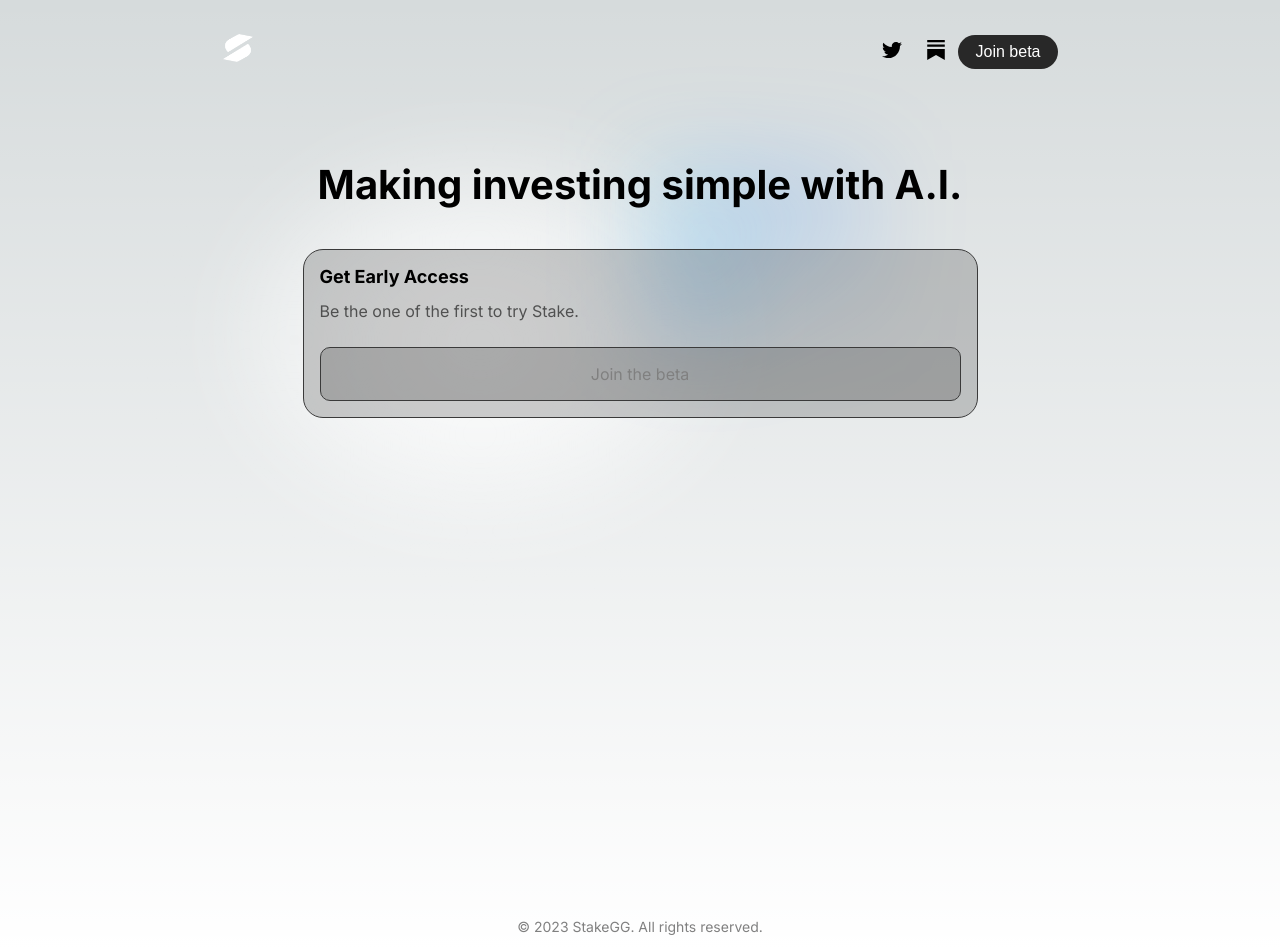
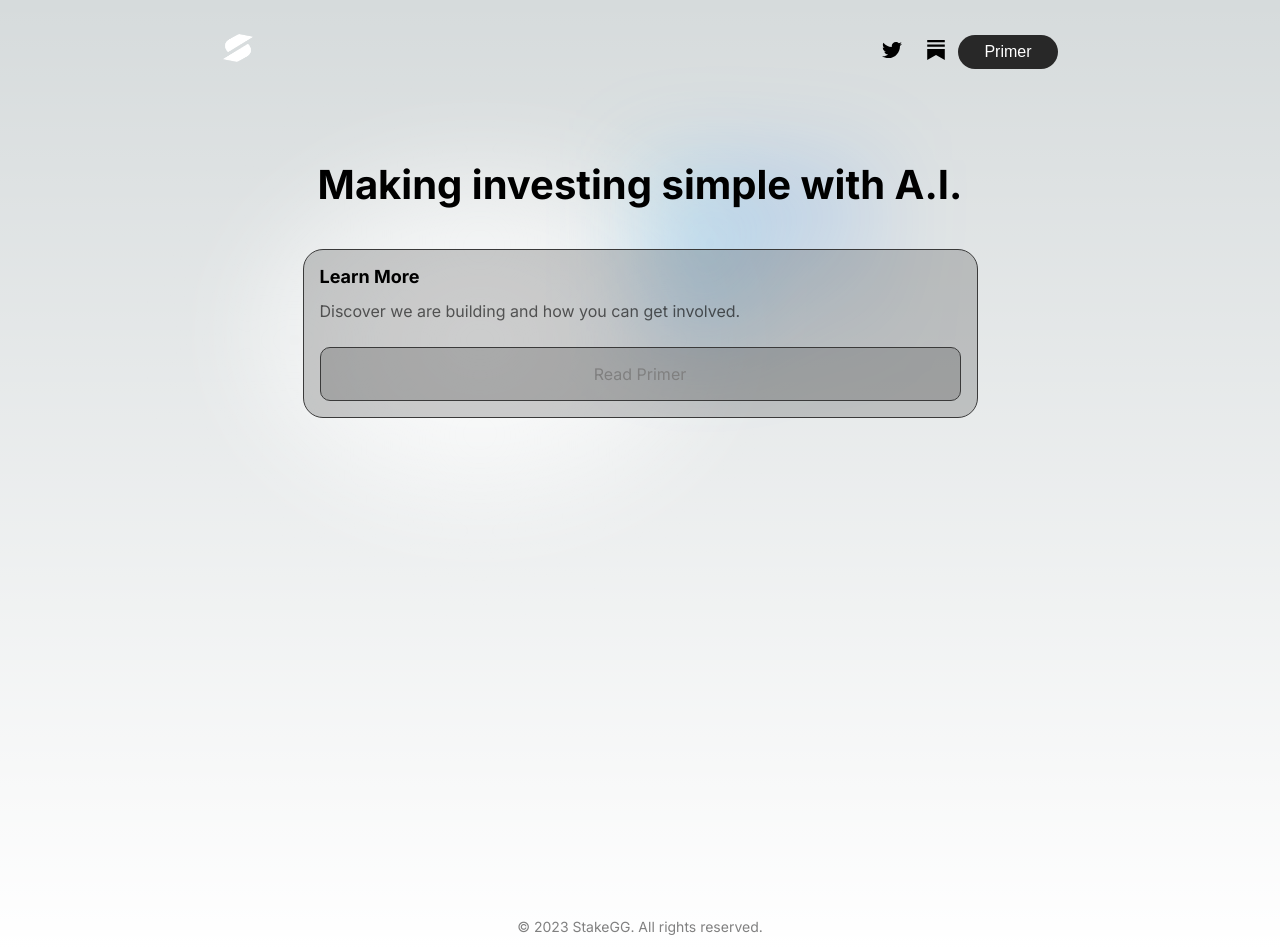
Before and after one commit to ethanchiasson/StakeAI-Landing, a Next.js app: page / in a window 1280 px wide. Built offline with nearby package versions, Linux system fonts and the light colour scheme.

Commit message:
minor changes

```diff
--- a/src/components/Navbar.tsx
+++ b/src/components/Navbar.tsx
@@ -81,7 +81,7 @@ const Navbar = () => {
             </a>
           ))}
           <a href="https://app.stake.gg">
-            <button className={styles.join}>Join beta</button>
+            <button className={styles.join}>Primer</button>
           </a>
         </motion.div>
 
@@ -107,7 +107,7 @@ const Navbar = () => {
             </div>
           </a>
         ))}
-        <button className={styles.join}>Join beta</button>
+        <button className={styles.join}>Primer</button>
       </motion.div>
     </>
   );
--- a/src/pages/index.tsx
+++ b/src/pages/index.tsx
@@ -1,11 +1,10 @@
 import Head from "next/head";
-import { Inter } from "next/font/google";
+import { Inter} from "next/font/google";
 import styles from "@/styles/Home.module.scss";
 import { motion } from "framer-motion";
 import { useRef } from "react";
 
 const inter = Inter({ subsets: ["latin"] });
-
 
 export default function Home() {
 
@@ -42,12 +41,16 @@ export default function Home() {
             className={styles.top}
           >
             <div className={styles.card}>
-              <h4 className={inter.className}>Get Early Access</h4>
+              {/* <h4 className={inter.className}>Get Early Access</h4>
               <p className={inter.className}>
                 Be the one of the first to try Stake.
+              </p> */}
+                <h4 className={inter.className}>Learn More</h4>
+              <p className={inter.className}>
+                Discover we are building and how you can get involved.
               </p>
               <a href="https://discord.com" className={styles.connect}>
-                Join the beta
+              Read Primer
               </a>
             </div>
           </motion.div>
--- a/src/styles/Footer.module.scss
+++ b/src/styles/Footer.module.scss
@@ -3,6 +3,8 @@
 
 
 .footer{
+    font-family: 'Inter',system-ui, -apple-system, BlinkMacSystemFont, "Segoe UI", Roboto,
+    Oxygen, Ubuntu, Cantarell, "Open Sans", "Helvetica Neue", sans-serif;
     display: flex;
     padding: 1em;
     justify-content: center;
--- a/src/styles/Globals.scss
+++ b/src/styles/Globals.scss
@@ -1,13 +1,13 @@
 @import url('https://fonts.googleapis.com/css2?family=Inter:wght@400;600&display=swap');
-
+@import url('https://fonts.googleapis.com/css2?family=Inter:wght@400;600&family=Nunito+Sans&display=swap');
 
 
 :root {
   --max-width: 1100px;
   --border-radius: 12px;
-  --font-mono: 'Inter', ui-monospace, Menlo, Monaco, 'Cascadia Mono', 'Segoe UI Mono',
+  --font-mono: 'Nunito'.'Inter', ui-monospace, Menlo, Monaco, 'Cascadia Mono', 'Segoe UI Mono',
     'Roboto Mono', 'Oxygen Mono', 'Ubuntu Monospace', 'Source Code Pro',
-    'Fira Mono', 'Droid Sans Mono', 'Courier New', monospace;
+    'Fira Mono', 'Droid Sans Mono', 'Courier New', monospace !important;
 
   --foreground-rgb: 0, 0, 0;
   --background-start-rgb: 214, 219, 220;
@@ -49,9 +49,12 @@
     --foreground-rgb: 255, 255, 255;
     --background-start-rgb: 0, 0, 0;
     --background-end-rgb: 0, 0, 0;
+    --font-mono: 'Nunito'.'Inter', ui-monospace, Menlo, Monaco, 'Cascadia Mono', 'Segoe UI Mono',
+    'Roboto Mono', 'Oxygen Mono', 'Ubuntu Monospace', 'Source Code Pro',
+    'Fira Mono', 'Droid Sans Mono', 'Courier New', monospace !important;
 
-    // --primary-glow: radial-gradient(#20ff9356, #20ff931d);
-    --primary-glow: radial-gradient(#ffffff56, #20ff931d);
+
+    --primary-glow: radial-gradient(#20ff9356, #20ff931d);
     --secondary-glow: linear-gradient(
       to bottom right,
       (1, 65, 255, 0),
@@ -86,7 +89,8 @@
 
 html,
 body {
-  font-family: 'Inter';
+  // font-family: 'Inter';
+  font-family: 'Inter' !important;
   max-width: 100vw;
   overflow-x: hidden;
 }
--- a/src/styles/Navbar.module.scss
+++ b/src/styles/Navbar.module.scss
@@ -7,6 +7,8 @@
 }
 
 .navbar {
+  font-family: 'Nunito','Inter',system-ui, -apple-system, BlinkMacSystemFont, "Segoe UI", Roboto,
+  Oxygen, Ubuntu, Cantarell, "Open Sans", "Helvetica Neue", sans-serif;
   display: flex;
   padding: 2em 2em;
   justify-content: space-between;
```
